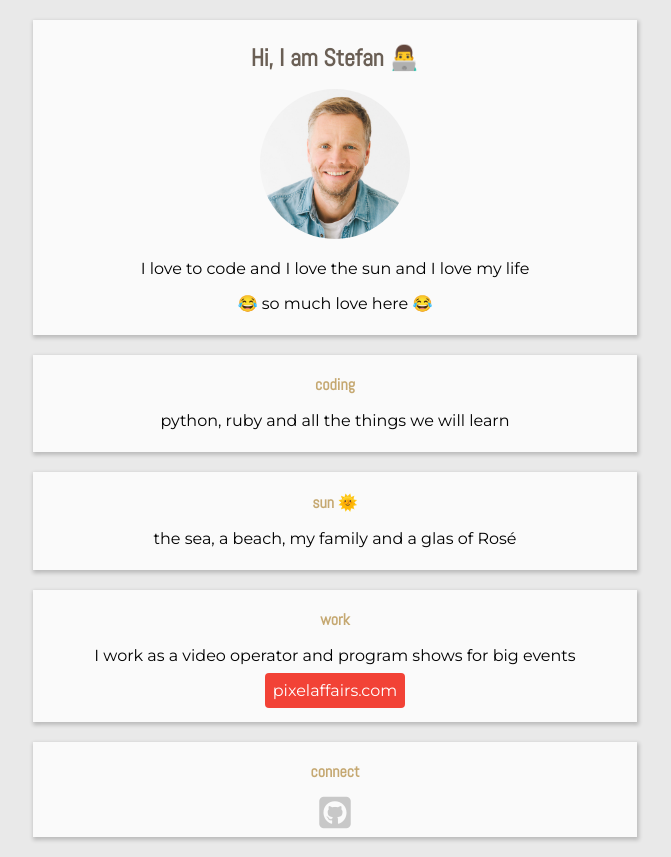
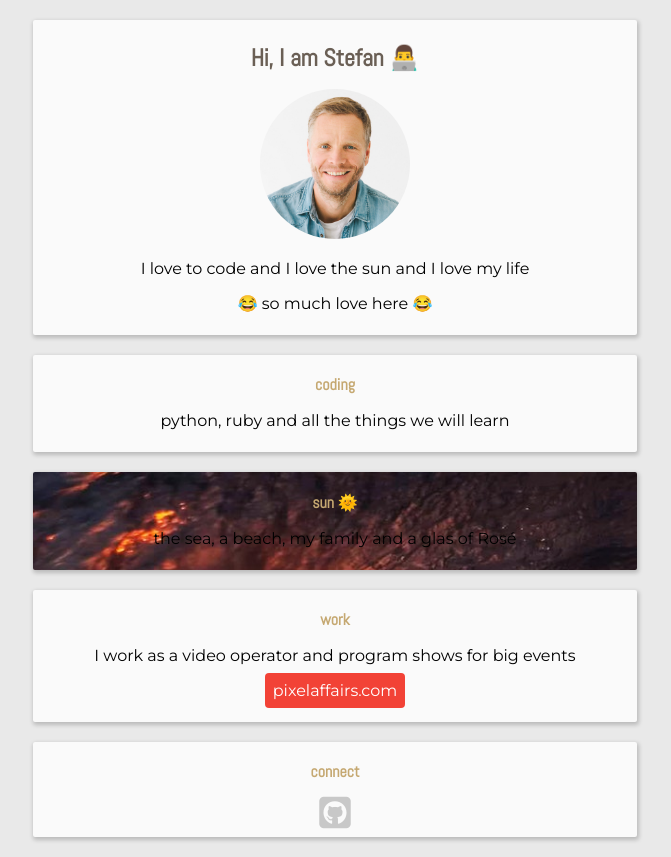
Before and after one commit to PixAff/profile, a plain HTML site: page index.html in a window 1280 px wide. Shown: the whole page, without its empty margins (305-976 px from the left). Drawn offline with Linux system fonts and the light colour scheme.

Commit message:
changed border-radius

```diff
--- a/index.html
+++ b/index.html
@@ -21,7 +21,7 @@
       <p>python, ruby and all the things we will learn</p>
     </div>
 
-    <div class="card">
+    <div class="card" id="bg_sun">
       <h2>sun 🌞</h2>
       <p>the sea, a beach, my family and a glas of Rosé</p>
     </div>
--- a/style.css
+++ b/style.css
@@ -40,11 +40,19 @@ a {
 
 .card {
   background-color: rgb(250, 250, 250);
+  border-radius: 2px;
   width: 600px;
   margin: 20px auto;
   box-shadow: 1px 2px 4px 1px rgba(0, 0, 0, 0.2);
   text-align: center;
   padding: 6px 2px;
+}
+
+#bg_sun {
+  background-image: url("/images/frozen-wave-against-sunlight-1210273.jpg");
+  background-color: white;
+  background-size: cover;
+  /*opacity: 0.1;*/
 }
 
 .homepage {
```
Also changed, not shown: images/frozen-wave-against-sunlight-1210273.jpg (added).
